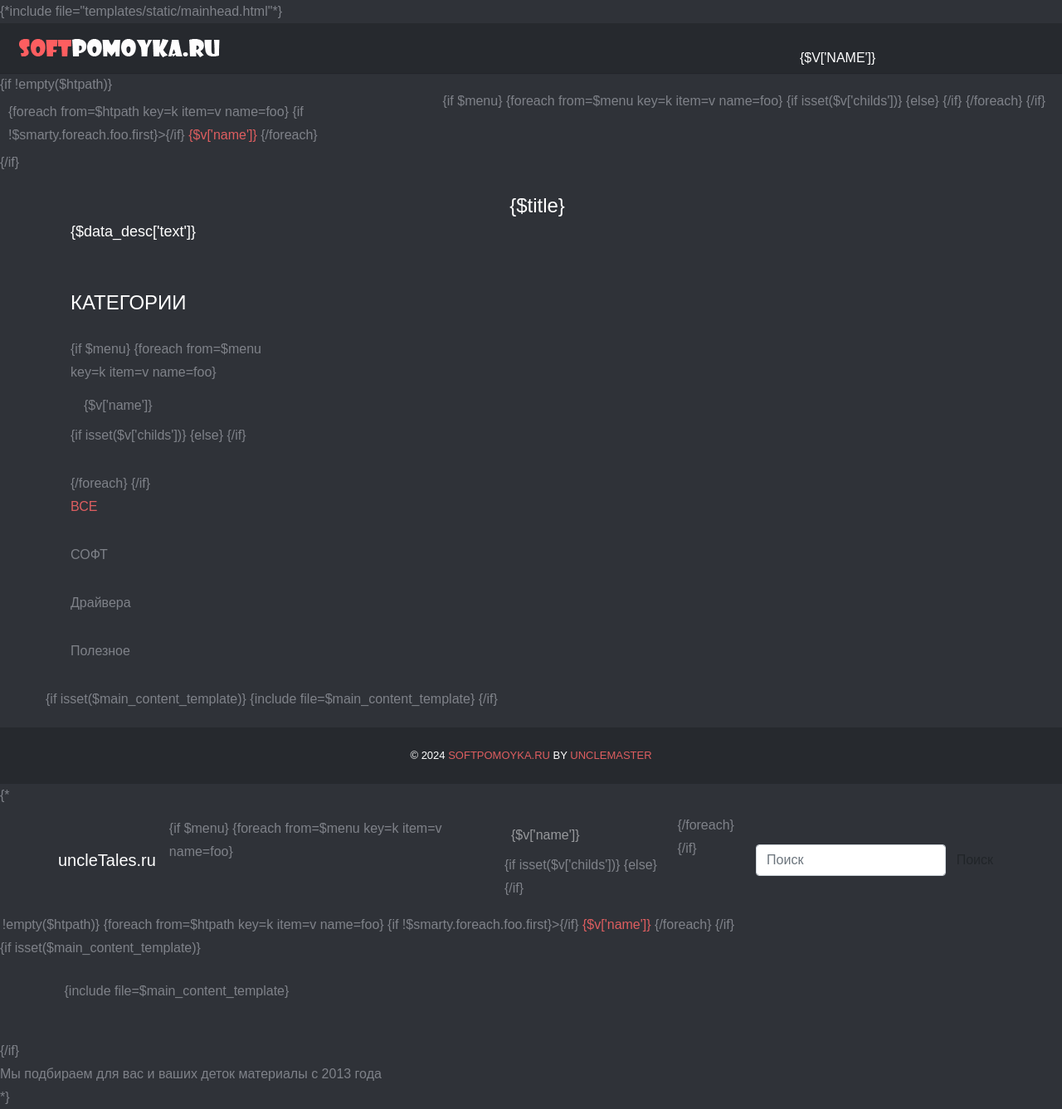
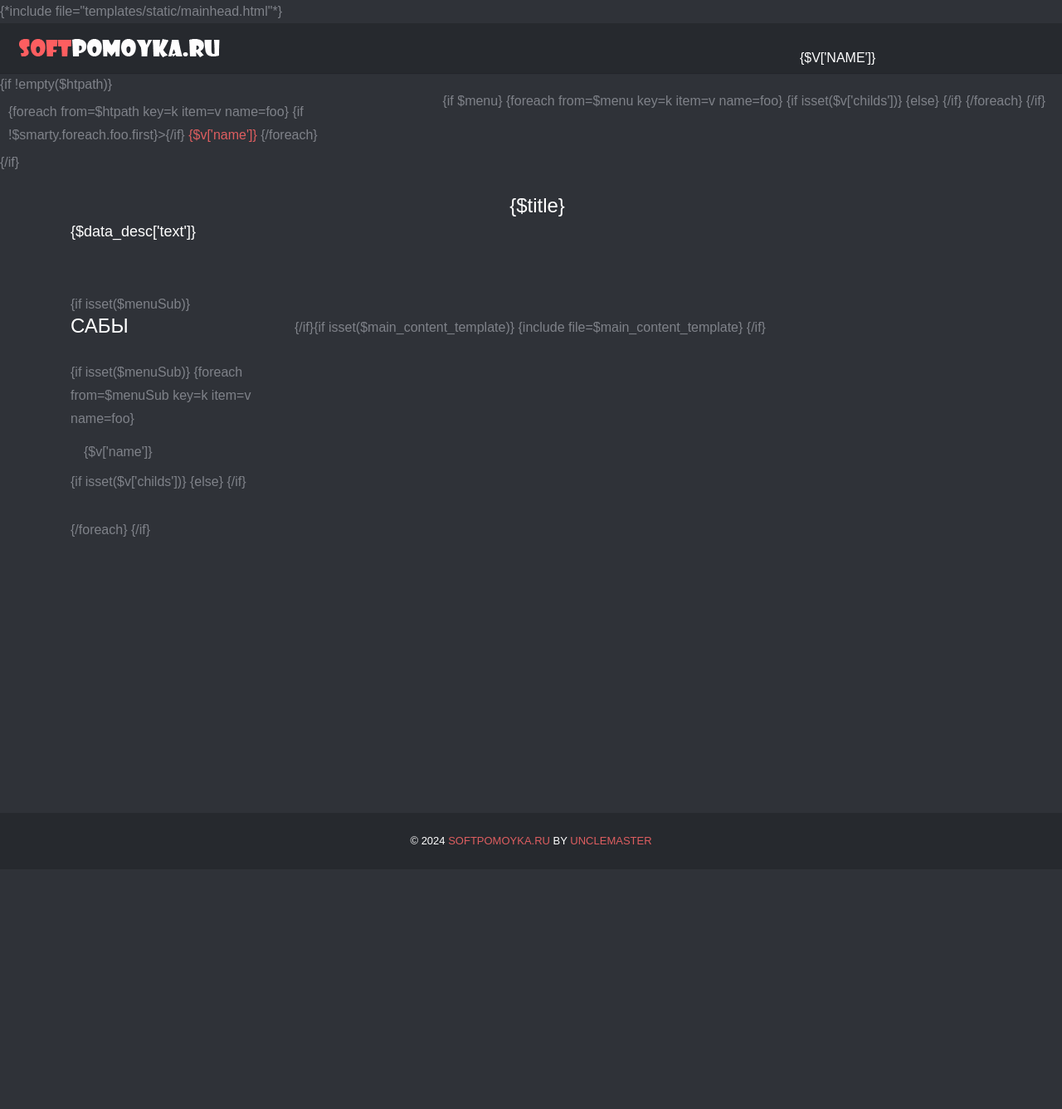
Before and after one commit to kowlen/driversSite, a PHP site: page /tpl/templates/getup/unclestore/index.html in a window 1280 px wide. Shown: the whole page at 83% size. After the commit the page ends 1018 px from the top, so only its background shows below. Run offline with PHP 8.4, Linux system fonts and the light colour scheme; some libraries are stand-ins or nearby versions; some web fonts are replaced.

Commit message:
uncleStore

```diff
--- a/templates/getup/unclestore/_include/css/main.css
+++ b/templates/getup/unclestore/_include/css/main.css
@@ -333,6 +333,10 @@
 	margin: 0;
 	text-align: center;
 	text-shadow: none;
+}
+
+.container{
+	min-height: 730px;
 }
 
 #home-slider .slide-content {
--- a/templates/getup/unclestore/index.html
+++ b/templates/getup/unclestore/index.html
@@ -131,15 +131,15 @@
                 </div>
             </div>
         </div>
-
+        {if isset($menuSub)}
         <div class="row">
             <div class="span3">
                 <!-- Filter -->
                 <nav id="options" class="work-nav">
                     <ul id="filters" class="option-set" data-option-key="filter">
-                        <li class="type-work">Категории</li>
-                        {if $menu}
-                        {foreach from=$menu key=k item=v name=foo}
+                        <li class="type-work">Сабы</li>
+                        {if isset($menuSub)}
+                        {foreach from=$menuSub key=k item=v name=foo}
                         <li class="nav-item mt-1">
                             <a class="nav-link {if isset($v['childs'])}dropdown-toggle{/if}" href="{if isset($v['childs'])}#{else}/category/?c={$v['url']}{/if}" role="button" id="dropdownMenuLink" {if isset($v['childs'])}data-toggle="dropdown" aria-haspopup="true" aria-expanded="false"{/if}>
                             {$v['name']}
@@ -158,16 +158,12 @@
                         </li>
                         {/foreach}
                         {/if}
-                        <li><a href="#filter" data-option-value="*" class="selected">ВСЕ</a></li>
-                        <li><a href="#filter" data-option-value=".soft">СОФТ</a></li>
-                        <li><a href="#filter" data-option-value=".drivers">Драйвера</a></li>
-                        <li><a href="#filter" data-option-value=".needed">Полезное</a></li>
                     </ul>
                 </nav>
                 <!-- End Filter -->
             </div>
-
-            <div class="span9">
+            {/if}
+            <div class="span{if isset($menuSub)}9{else}12{/if}">
                 <div class="row">
 
 
@@ -215,78 +211,3 @@
 
 </body>
 </html>
-
-{*
-<body>
-<nav class="navbar navbar-expand-sm navbar-dark bg-viola">
-    <div class="container" style="max-width: 100%">
-        <a href="#" class="navbar-brand"> uncleTales.ru </a>
-        <button class="navbar-toggler" type="button" data-bs-toggle="collapse" data-bs-target="#navbarContent"
-                aria-controls="navbarContent" aria-expanded="false">
-            <span class="navbar-toggler-icon"></span>
-        </button>
-
-        <div class="collapse navbar-collapse" id="navbarContent">
-            <ul class="navbar-nav me-auto mb-2">
-                <li class="nav-item mt-1">
-                {if $menu}
-                    {foreach from=$menu key=k item=v name=foo}
-                        <li class="nav-item mt-1">
-                            <a class="nav-link {if isset($v['childs'])}dropdown-toggle{/if}" href="{if isset($v['childs'])}#{else}/category/?c={$v['url']}{/if}" role="button" id="dropdownMenuLink" {if isset($v['childs'])}data-toggle="dropdown" aria-haspopup="true" aria-expanded="false"{/if}>
-                                {$v['name']}
-                            </a>
-                            {if isset($v['childs'])}
-                                <div class="dropdown-menu" aria-labelledby="dropdownMenuLink">
-                                    {foreach from=$v['childs'] key=key item=sub name=foo}
-                                        <a class="dropdown-item" href="/category/?c={$sub['url']}">{$sub['name']}</a>
-                                    {/foreach}
-                                </div>
-                            {else}
-                                <div class="dropdown-menu" aria-labelledby="dropdownMenuLink">
-                                    <a class="dropdown-item" href="/category/?c={$v['url']}">Перейти</a>
-                                </div>
-                            {/if}
-                        </li>
-                    {/foreach}
-                {/if}
-            </ul>
-            <form action="/category/find/" class="d-flex " method="post">
-                <input type="text" id="find" name="find" placeholder="Поиск" class="form-control me-2">
-                <button type="submit" class="btn btn-outline-white">Поиск</button>
-            </form>
-        </div>
-
-    </div>
-
-</nav>
-<div class="row">
-    <div class="col-12">
-        <div class="navigation">
-            {if !empty($htpath)}
-                {foreach from=$htpath key=k item=v name=foo}
-                    {if !$smarty.foreach.foo.first}>{/if}
-                    <a href="{$v['url']}" class="header_text clean_link">{$v['name']}</a>
-                {/foreach}
-            {/if}
-        </div>
-    </div>
-</div>
-{if isset($main_content_template)}
-    <div class="container page">
-
-        <div class="row mt-1 pb-4">
-            <div class="col-12">
-                <div class="container">
-                    {include file=$main_content_template}
-                </div>
-            </div>
-        </div>
-    </div>
-
-{/if}
-<div class="footer bg-viola bg-viola_text">Мы подбираем для вас и ваших деток материалы с 2013 года</div>
-
-<script src="https://stackpath.bootstrapcdn.com/bootstrap/5.0.0-alpha2/js/bootstrap.bundle.min.js"></script>
-</body>
-</html>
-*}
```
Also changed, not shown: templates/getup/unclestore/category/main.html (+0 -30 lines), tinymvc/umcms/controllers/category.php (+3 -4 lines), tinymvc/umcms/models/access_model.php (+11 -3 lines).
